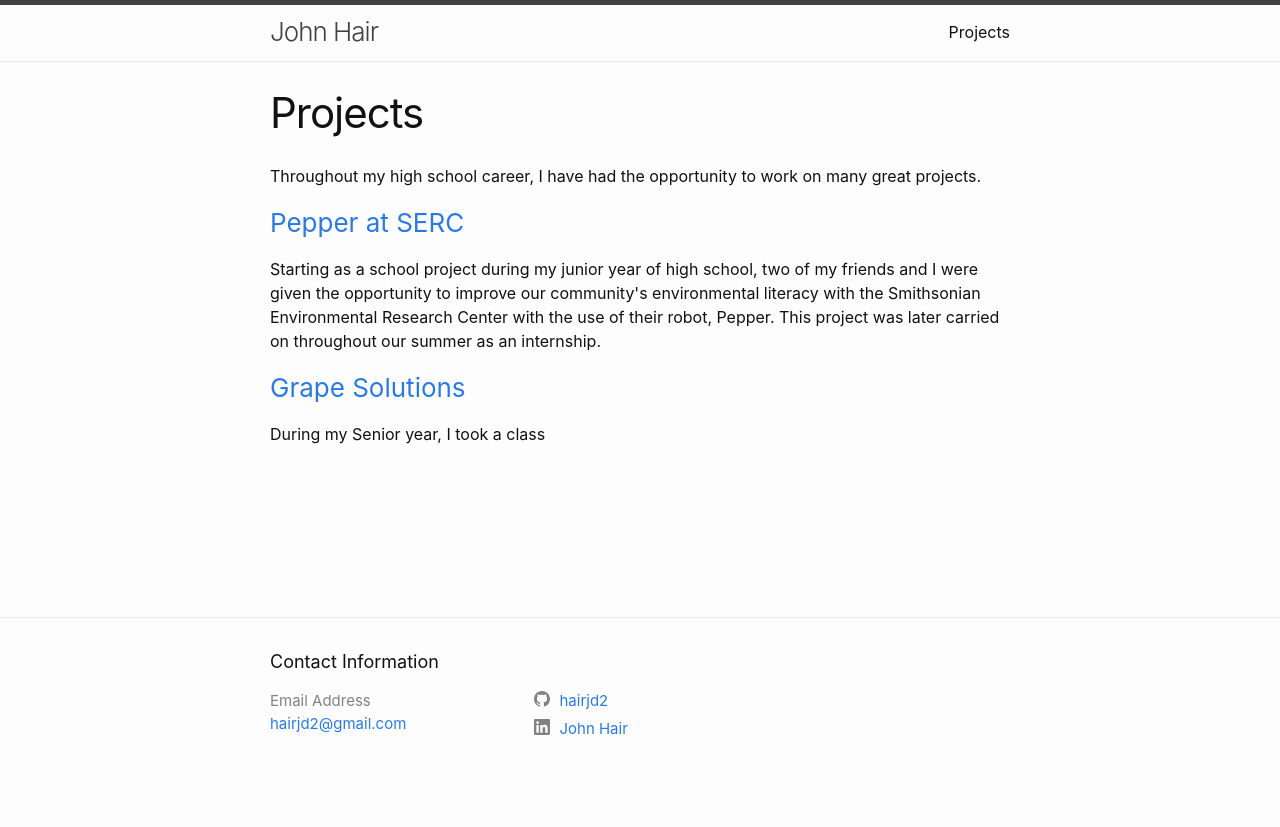
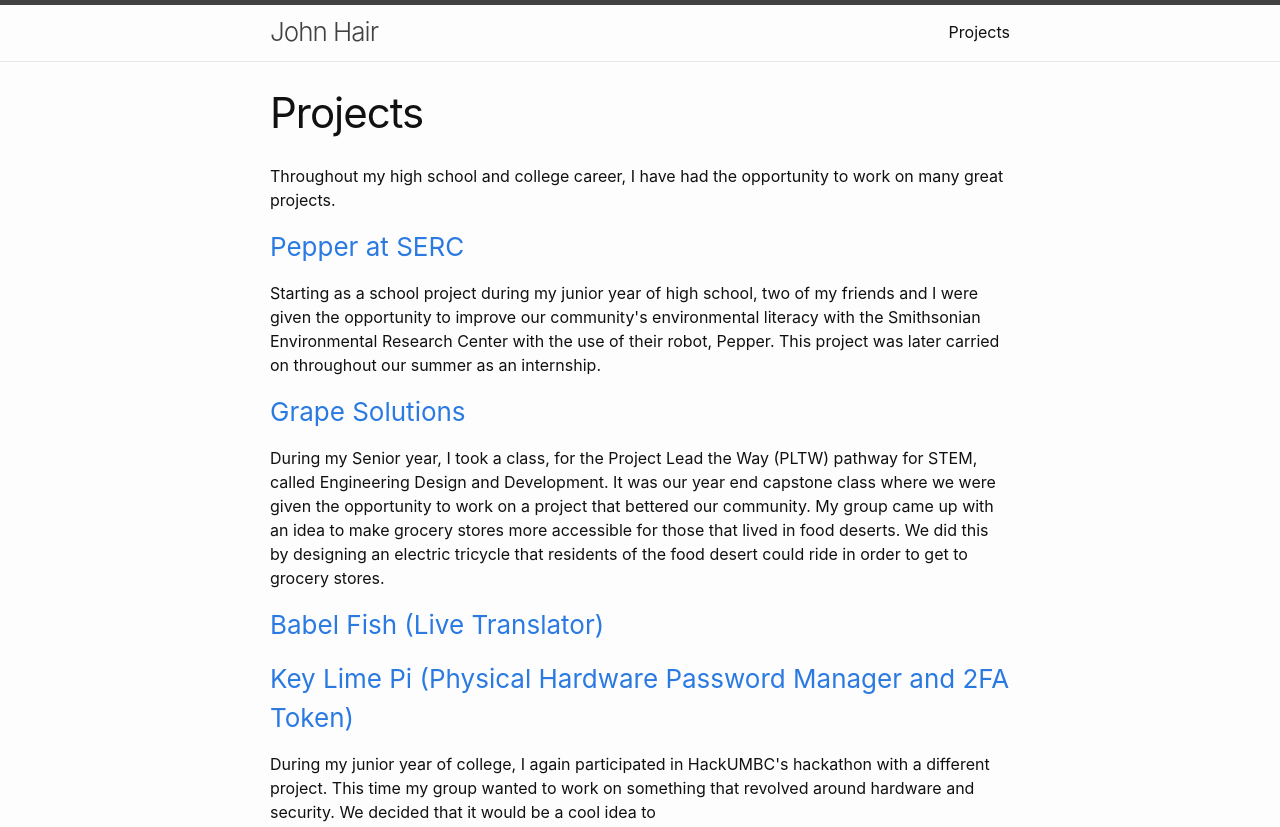
Before and after one commit to hairjd2/JohnWebsite, a plain HTML site: page project/project.html in a window 1280 px wide. Shown: the top 827 px of the page. Before the commit the page ends 800 px from the top, so only its background shows below. Drawn offline with Linux system fonts and the light colour scheme.

Commit message:
Added new project files

```diff
--- a/project/project.html
+++ b/project/project.html
@@ -40,7 +40,7 @@
   </header>
 
   <div class="post-content">
-    <p>Throughout my high school career, I have had the opportunity to work on many great projects.</p>
+    <p>Throughout my high school and college career, I have had the opportunity to work on many great projects.</p>
     <h3><a href="Pepper.html">Pepper at SERC</a></h3>
     <p>Starting as a school project during my junior year of high school,
     two of my friends and I were given the opportunity to improve our community's environmental literacy
@@ -48,7 +48,18 @@
     This project was later carried on throughout our summer as an internship.</p>
 
     <h3><a href="grapesolutions.html">Grape Solutions</a></h3>
-    <p>During my Senior year, I took a class</p>
+    <p>During my Senior year, I took a class, for the Project Lead the Way (PLTW) pathway for STEM, called Engineering Design and Development.
+      It was our year end capstone class where we were given the opportunity to work on a project that bettered our community. My group came up with
+      an idea to make grocery stores more accessible for those that lived in food deserts. We did this by designing an electric tricycle that residents of
+      the food desert could ride in order to get to grocery stores.</p>
+
+    <h3><a href="babelfish.html">Babel Fish (Live Translator)</a></h3>
+    <p></p>
+
+    <h3><a href="keylimepi.html">Key Lime Pi (Physical Hardware Password Manager and 2FA Token)</a></h3>
+    <p>During my junior year of college, I again participated in HackUMBC's hackathon with a different project. This time my group wanted to work on something that
+      revolved around hardware and security. We decided that it would be a cool idea to
+    </p>
   </div>
 
 </article>
```
Also changed, not shown: 404.html (+4 -4 lines), project/babelfish.html (added), project/keylimepi.html (added).
